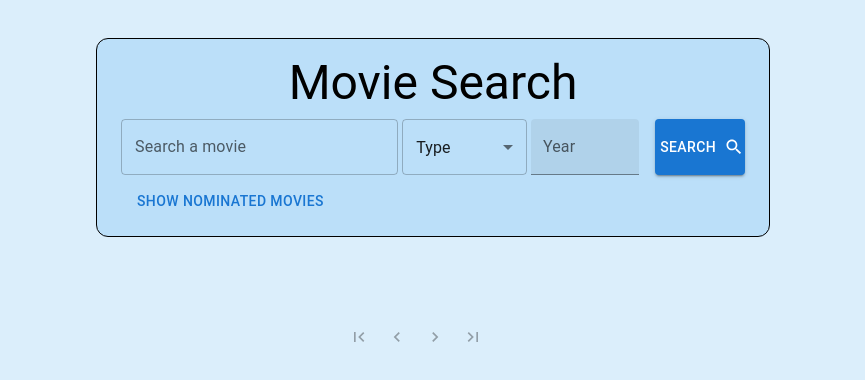
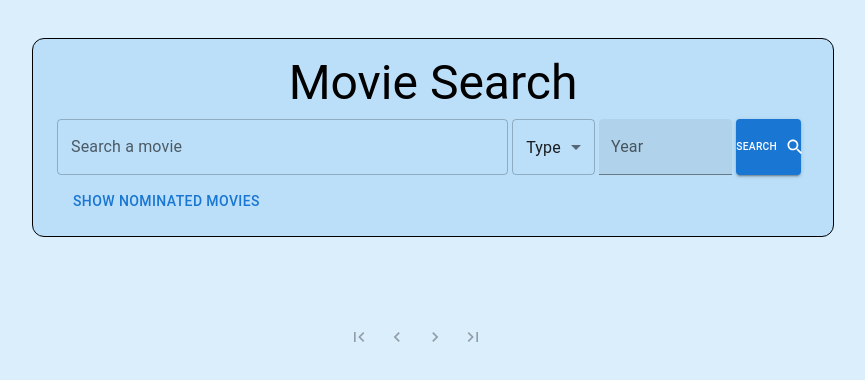
Before and after one commit to aiden5221/Showtime-Express, a React (Create React App) app: page / in a window 1280 px wide. Shown: the top 380 px of the page, without its empty margins (224-1089 px from the left). Built offline with nearby package versions, Linux system fonts and the light colour scheme.

Commit message:
currProg

```diff
--- a/src/components/movieCard/movieCard.js
+++ b/src/components/movieCard/movieCard.js
@@ -18,7 +18,7 @@ const MovieCard = (movie) => {
                         component='img'
                         image={Poster == 'N/A' ? noImage : Poster}
                         alt={Title}
-                        style={{ maxWidth:'100%',  maxHeight:'100%', height:'25vh' }}
+                        style={{ minHeight:'100%',  minWidth:'100%', height: '25vh', width:'auto' }}
                     />
                     <CardContent >
                     <Typography sx={{ fontSize: 14 }} color="text.secondary" gutterBottom>
--- a/src/components/searchField/searchField.js
+++ b/src/components/searchField/searchField.js
@@ -38,31 +38,36 @@ const SearchField = () => {
             getMovies();
         }
     }
+    const style = {
+        'min-width':'40%'
+    }
 
     return(
         <div
             onKeyDown={onTextChange}
             tabIndex='0'
             className='searchfield-container'
+            style={style}
             >
                 <Typography
                     align='center'
                     variant='h3'
+
                 >
                     Movie Search
                 </Typography>
-                <Box sx={{ display: 'flex', p: 1, borderRadius: 1, bgcolor: 'background.paper'}}>
+                <Box sx={{ display: 'flex',  minWidth: '50%',  p: 1, borderRadius: 1, bgcolor: 'background.paper'}}>
                 <TextField
                     id="outlined-basic"
                     className='searchfield'
                     label='Search a movie'
-                    sx={{ width: '100%' }}
+                    sx={{ flexShrink: 0,  minWidth: '5%', width:'60%', fontSize:'4vw',}}
                     onChange={onTextChange}
                     name='title'
                 />
                 <Select
                     labelId='label-type'
-                    sx={{ flexShrink: 0, minWidth:'20%', ml:0.5 }}
+                    sx={{ flexShrink: 0.2, ml:0.5, minWidth:'11%', fontSize:'0.5vww'}}
                     autoWidth
                     defaultValue='none'
                     onChange={onTextChange}
@@ -81,21 +86,25 @@ const SearchField = () => {
                     label='Year'
                     variant="filled"
                     size="medium"
-                    sx={{ flexShrink: 1, ml:0.5}}
+                    sx={{ flexShrink: 1, ml:0.5,  minWidth: '5%'}}
                     onChange={onTextChange}
                     name='year'
                 />
                 <LoadingButton
                     endIcon={<SearchIcon/>}
                     loading={isLoading}
-                    sx={{ flexShrink: 0.5, ml: 2 }}
+                    sx={{ flexShrink: 1.1, ml: 0.5, mr:1,  minWidth: '5%', fontSize:'0.8vw', justifyContent:'center' }}
                     onClick={getMovies}
                     loadingPosition="end"
                     variant="contained"
-                >Search</LoadingButton>
+                >
+                {
+                    isLoading ? '' : 'Search'
+                }
+                </LoadingButton>
 
                 </Box>
-                <Button sx={{ flexShrink: 0.5, ml: 2 }} onClick={() => dispatch(setShowNominated(!showNominated))}>
+                <Button sx={{ flexShrink: 1, ml: 2,  minWidth: '5%'}} onClick={() => dispatch(setShowNominated(!showNominated))}>
                     Show Nominated Movies
                 </Button>
         </div>
--- a/src/components/searchField/searchField.styles.scss
+++ b/src/components/searchField/searchField.styles.scss
@@ -1,13 +1,14 @@
 .searchfield-container {
-    width: 50%;
-    margin: 3% 25% 0 25%;
+    min-width: 60%;
+    width: 60%;
+    margin: 3% 20% 0 20%;
     border-radius: 12px;
     border-style: solid;
     border-width: thin;
     background-color: rgba(138, 199, 244,0.4);
     padding: 1em;
+    font-size: 16px;
     .searchfield {
         float: left;
     }
-
 }
--- a/src/components/selectedMovies/selectedMovies.js
+++ b/src/components/selectedMovies/selectedMovies.js
@@ -17,7 +17,7 @@ const SelectedMovies = () => {
         top: '50%',
         left: '50%',
         transform: 'translate(-50%, -50%)',
-        minWidth: '75%',
+        minWidth: '50%',
         minHeight: '50%',
         bgcolor: 'rgba(138, 172, 244, 0.9)',
         border: '2px solid #000',
--- a/src/utils/omdb/movies.utils.js
+++ b/src/utils/omdb/movies.utils.js
@@ -3,8 +3,8 @@ export const fetchMovies = async (options, filteredMovies = []) => {
 
     var { title, type, year, page } = options;
     const MAX_RESULTS = 30;
-
-    const reqUrl = `https://www.omdbapi.com/?apikey=${process.env.REACT_APP_APIKEY}&s=${title}&y=${year ? year : ''}&type=${type && type !== 'Any' ? type : ''}&r=json&page=${page}`;
+    console.log('current options: ' + Object.values(options))
+    const reqUrl = `https://www.omdbapi.com/?apikey=${process.env.REACT_APP_APIKEY}&s=${title}&y=${year === 0 ? '' : year}&type=${type === '' && type !== 'Any' ? type : ''}&r=json&page=${page}`;
 
     const { Search = {}, totalResults = 0, Error = "", Response  } =  await fetch(reqUrl)
                             .then((res) => res.json())
```
